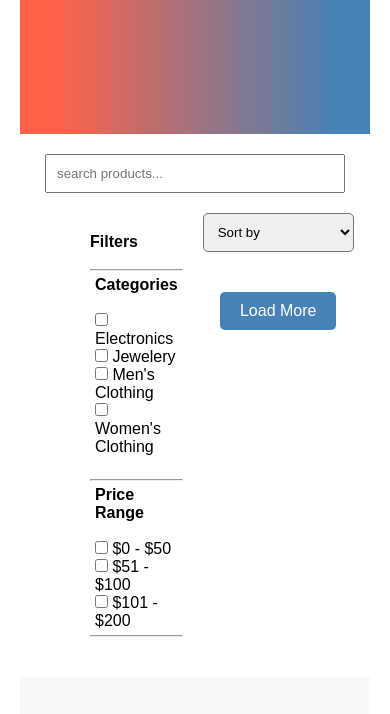
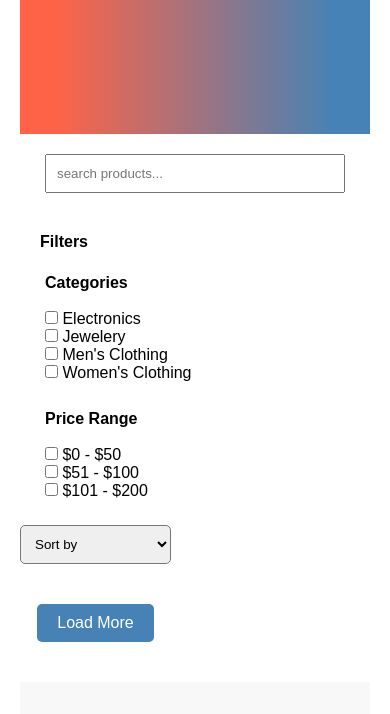
Before and after one commit to dvpavan-kumar/PLPforked, a website built with Parcel: page src/index.html in a window 390 px wide. Shown: the part 354-1068 px from the top of the page. Built offline with nearby package versions, Linux system fonts and the light colour scheme; no server answers.

Commit message:
add ui changes 2

```diff
--- a/src/index.html
+++ b/src/index.html
@@ -33,7 +33,7 @@
       <div class="filters">
         <h4>Filters</h4>
         <br />
-        <hr />
+
         <div class="category-filters">
           <h4>Categories</h4>
           <br />
@@ -55,7 +55,7 @@
           </label>
         </div>
         <br />
-        <hr />
+
         <div class="price-filters">
           <h4>Price Range</h4>
           <br />
@@ -69,7 +69,6 @@
             $101 - $200
           </label>
         </div>
-        <hr />
       </div>
       <div class="product-conatiner">
         <div class="sort-section">
--- a/src/index.js
+++ b/src/index.js
@@ -13,7 +13,6 @@ const fetchProducts = async () => {
     filteredProducts = products;
     displayProducts(filteredProducts.slice(0, 10));
     displayedProductsCount = 10;
-    document.getElementById("loading").style.display = "none";
   } catch (error) {
     console.error(error);
     document.getElementById("loading").innerText = "Failed to load products.";
--- a/src/styles.css
+++ b/src/styles.css
@@ -31,7 +31,6 @@ body {
 
 .container {
   display: flex !important;
-  padding: 0 50px;
 }
 .container .filters {
   width: 40%;
@@ -114,7 +113,7 @@ nav {
 .product img {
   max-width: 100%;
   height: 180px;
-  object-fit: cover;
+  object-fit: contain;
   margin-bottom: 10px;
 }
 
@@ -201,6 +200,14 @@ footer {
 }
 
 @media (max-width: 768px) {
+  .container {
+    display: flex !important;
+    flex-wrap: wrap;
+  }
+  .container .filters {
+    width: 100%;
+  }
+
   .product p {
     padding: 0;
     text-align: left;
```
Also changed, not shown: src/product.html (+2 -2 lines).
